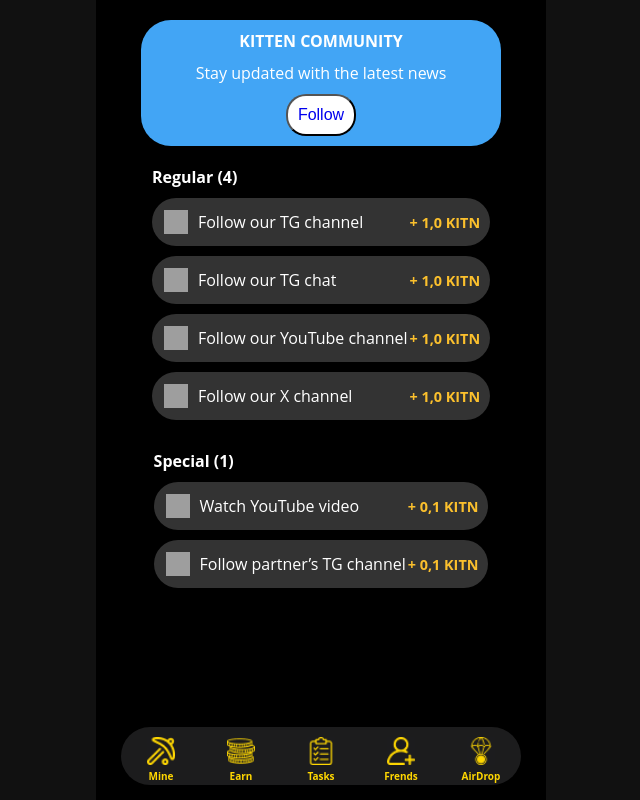
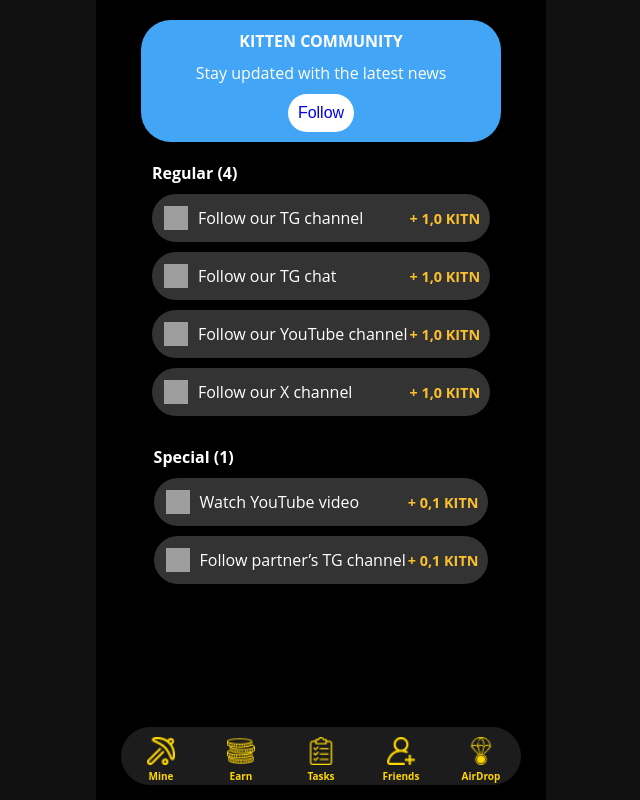
Before and after one commit to KaRameLkA-jpg/kitten.github.io, a PHP site: page /tasks.html in a window 1280 px wide. Shown: the whole page, without its empty margins (319-959 px from the left). Run offline with PHP 8.4, Linux system fonts and the light colour scheme; grey boxes are pictures that could not be loaded.

Commit message:
Edited some mistakes.

```diff
--- a/airdrop.html
+++ b/airdrop.html
@@ -32,7 +32,7 @@
         </a>
         <a href="./frens.html" class="button b-r">
             <img src="./assets/images/frends.png" alt="" width="28px">
-            <span class="select-none-bottuns">Frends</span>
+            <span class="select-none-bottuns">Friends</span>
         </a>
         <a href="./airdrop.html" class="button b-r">
             <img src="./assets/images/airdrop.png" alt="" width="28px">
--- a/assets/css/tasks_style.css
+++ b/assets/css/tasks_style.css
@@ -21,6 +21,9 @@ html {
     padding-bottom: 4rem;
     color: #ffffff;
     font-family: "Open Sans", sans-serif;
+    width: 100%;
+    height: 100%;
+    overflow: hidden;
     max-width: 400px;
     max-height: 800px;
     touch-action: none; /* Запрещает масштабирование на сенсорных устройствах */
@@ -102,3 +105,6 @@ p {
     color: #fbc02d;
     font-size: 0.9em;
 }
+.follow_button {
+    border: 0;
+}
--- a/earn.html
+++ b/earn.html
@@ -43,7 +43,7 @@
         </a>
         <a href="./frens.html" class="button b-r">
             <img src="./assets/images/frends.png" alt="" width="28px">
-            <span class="select-none-bottuns">Frends</span>
+            <span class="select-none-bottuns">Friends</span>
         </a>
         <a href="./airdrop.html" class="button b-r">
             <img src="./assets/images/airdrop.png" alt="" width="28px">
--- a/frens.html
+++ b/frens.html
@@ -127,7 +127,7 @@
         </a>
         <a href="./frens.html" class="button b-r">
             <img src="./assets/images/frends.png" alt="" width="28px">
-            <span class="select-none-bottuns">Frends</span>
+            <span class="select-none-bottuns">Friends</span>
         </a>
         <a href="./airdrop.html" class="button b-r">
             <img src="./assets/images/airdrop.png" alt="" width="28px">
--- a/index.html
+++ b/index.html
@@ -79,7 +79,7 @@
         </a>
         <a href="./frens.html" class="button b-r">
             <img src="./assets/images/frends.png" alt="" width="28px">
-            <span class="select-none-bottuns">Frends</span>
+            <span class="select-none-bottuns">Friends</span>
         </a>
         <a href="./airdrop.html" class="button b-r">
             <img src="./assets/images/airdrop.png" alt="" width="28px">
--- a/kittendice.html
+++ b/kittendice.html
@@ -43,7 +43,7 @@
         </a>
         <a href="./frens.html" class="button b-r">
             <img src="./assets/images/frends.png" alt="" width="28px">
-            <span class="select-none-bottuns">Frends</span>
+            <span class="select-none-bottuns">Friends</span>
         </a>
         <a href="./airdrop.html" class="button b-r">
             <img src="./assets/images/airdrop.png" alt="" width="28px">
--- a/kittenroulette.html
+++ b/kittenroulette.html
@@ -24,7 +24,7 @@
         </a>
         <a href="./frens.html" class="button b-r">
             <img src="./assets/images/frends.png" alt="" width="28px">
-            <span class="select-none-bottuns">Frends</span>
+            <span class="select-none-bottuns">Friends</span>
         </a>
         <a href="./airdrop.html" class="button b-r">
             <img src="./assets/images/airdrop.png" alt="" width="28px">
--- a/tasks.html
+++ b/tasks.html
@@ -2,6 +2,7 @@
 <html lang="en">
 <head>
     <meta charset="UTF-8">
+    <meta name="viewport" content="width=device-width, initial-scale=1.0">
     <title>Kitten Community</title>
     <link rel="stylesheet" href="./assets/css/tasks_style.css">
     <link rel="stylesheet" href="./assets/css/menu-bottuns_style.css">
@@ -15,7 +16,7 @@
         <div class="header">
             <h1>KITTEN COMMUNITY</h1>
             <p>Stay updated with the latest news</p>
-            <button>
+            <button class="follow_button">
                 <a href="https://t.me/kittentap">Follow</a>
             </button>
         </div>
@@ -50,7 +51,7 @@
             </div>
         </div>
     </div>
-    <div class="menu-bottuns">
+    <div class="menu-bottuns" id="menu">
         <a href="./index.html" class="button b-r">
             <img src="./assets/images/mine.png" alt="" width="28px">
             <span class="select-none-bottuns">Mine</span>
@@ -65,7 +66,7 @@
         </a>
         <a href="./frens.html" class="button b-r">
             <img src="./assets/images/frends.png" alt="" width="28px">
-            <span class="select-none-bottuns">Frends</span>
+            <span class="select-none-bottuns">Friends</span>
         </a>
         <a href="./airdrop.html" class="button b-r">
             <img src="./assets/images/airdrop.png" alt="" width="28px">
```
Also changed, not shown: 2 other files.
